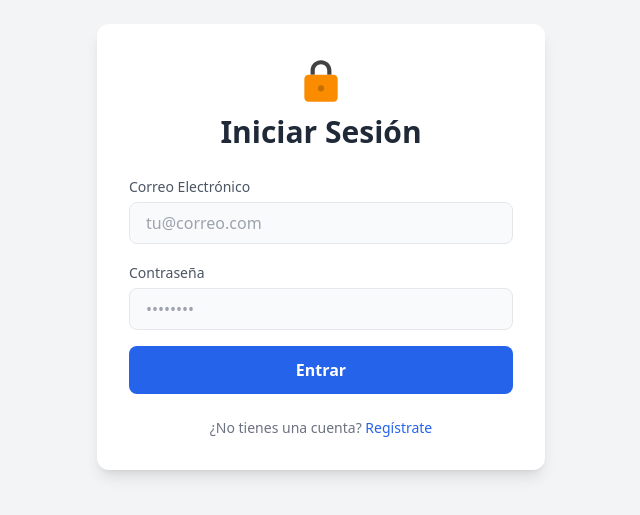
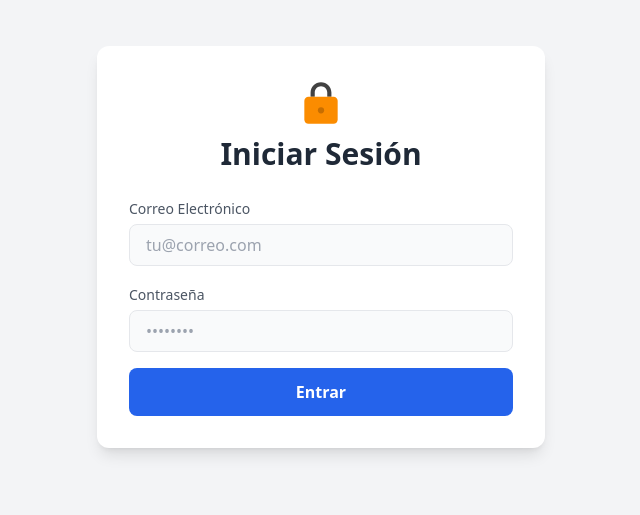
Before and after one commit to KevinAnthony02594/consulta, a React (Vite) app in the folder client/: page /login in a window 1280 px wide. Shown: the part 193-708 px from the top of the page, without its empty margins (319-959 px from the left). Built offline with nearby package versions, Linux system fonts and the light colour scheme; no server answers.

Commit message:
cambio en el login

```diff
--- a/client/src/pages/LoginPage.tsx
+++ b/client/src/pages/LoginPage.tsx
@@ -75,9 +75,9 @@
             {isLoading ? <Spinner /> : 'Entrar'}
           </button>
         </form>
-        <p className="text-center text-sm text-gray-500 dark:text-gray-400 mt-6">
+        { /*<p className="text-center text-sm text-gray-500 dark:text-gray-400 mt-6">
           ¿No tienes una cuenta? <Link to="/register" className="text-blue-600 hover:underline font-medium">Regístrate</Link>
-        </p>
+        </p> */}
       </motion.div>
     </div>
   );
```
Also changed, not shown: client/src/pages/RegisterPage.tsx (line endings or trailing spaces).
